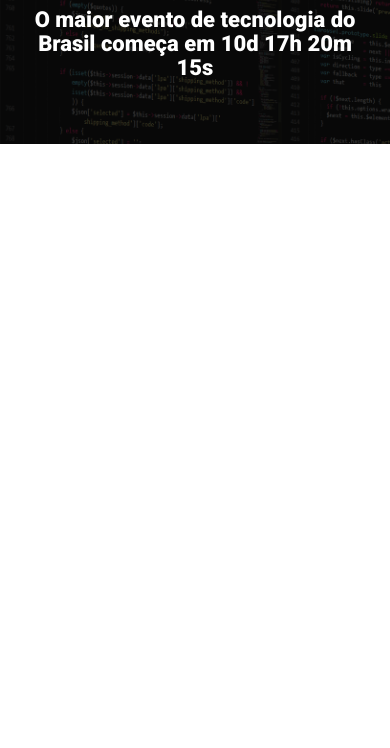
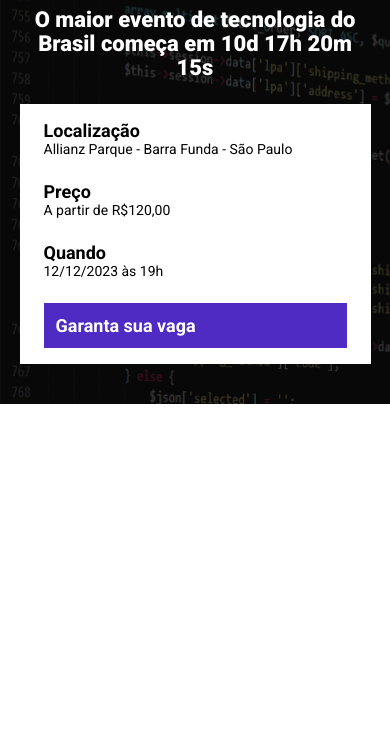
Before and after one commit to callmejeeh/tech_talks_study, a website built with Parcel: page src/index.html in a window 390 px wide. Shown: the part 96-844 px from the top of the page. Built offline with nearby package versions, Linux system fonts and the light colour scheme.

Commit message:
finalizando o cabeçalho

```diff
--- a/src/index.html
+++ b/src/index.html
@@ -15,7 +15,25 @@
         <div class="container">
             <img class="hero__logo" src="images/ebac_logo.svg" alt="EBAC">
             <p class="hero__text">O maior evento de tecnologia do Brasil começa em 10d 17h 20m 15s</p>
+            <div class="infosbar">
+                <ul class="infosbar__infos">
+                    <li class="infosbar__infos__item">
+                        <b>Localização</b>
+                        Allianz Parque - Barra Funda - São Paulo
+                    </li>
+                    <li class="infosbar__infos__item">
+                        <b>Preço</b>
+                        A partir de R$120,00
+                    </li>
+                    <li class="infosbar__infos__item">
+                        <b>Quando</b>
+                        12/12/2023 às 19h
+                    </li>
+                </ul>
+                <a href="#" class="button button--primary">Garanta sua vaga</a>
+            </div>
         </div>
+
     </header>
 
 
--- a/src/styles/_hero.scss
+++ b/src/styles/_hero.scss
@@ -26,7 +26,6 @@
         margin-bottom: 64px;
         font-size: 40px;
         line-height: 56px;
-        color: #fff;
         font-weight: 800;
         text-align: center;
     }
--- /dev/null
+++ b/src/styles/components/_buttons.scss
@@ -0,0 +1,23 @@
+.button {
+    padding: 12px;
+    font-size: 18px;
+    font-weight: bold;
+    text-decoration: none;
+    text-align: center;
+    white-space: nowrap;
+
+    &--primary {
+        color: #fff;
+        background-color: #4f2ac3;
+    }
+
+    @media (max-width: 640px) {
+        display: block;
+        width: 100%;
+    }
+
+    @media (max-width: 1024px) {
+        display: flex;
+        align-items: center;
+    }
+}
--- /dev/null
+++ b/src/styles/components/_infosbar.scss
@@ -0,0 +1,40 @@
+.infosbar {
+    padding: 16px 24px;
+    background-color: #fff;
+    display: flex;
+    justify-content: space-between;
+
+    &__infos {
+        display: flex;
+        gap: 40px;
+
+        &__item {
+            font-size: 14px;
+            color: #000;
+
+            b {
+                font-size: 18px;
+                display: block;
+                color: #000;
+            }
+        }
+    }
+
+    @media (max-width: 640px) {
+        display: block;
+
+        &__infos {
+            display: block;
+
+            &__item {
+                margin-bottom: 24px;
+            }
+        }
+    }
+
+    @media (max-width: 1024px) {
+        &__infos {
+            gap: 16px;
+        }
+    }
+}
--- a/src/styles/main.scss
+++ b/src/styles/main.scss
@@ -1,10 +1,14 @@
 @use 'hero';
+@use './components/infosbar';
+@use './components/buttons';
 
 * {
     margin: 0;
     padding: 0;
     box-sizing: border-box;
     font-family: 'Roboto', sans-serif;
+    color: #fff;
+    list-style: none;
 }
 
 .container {
```
